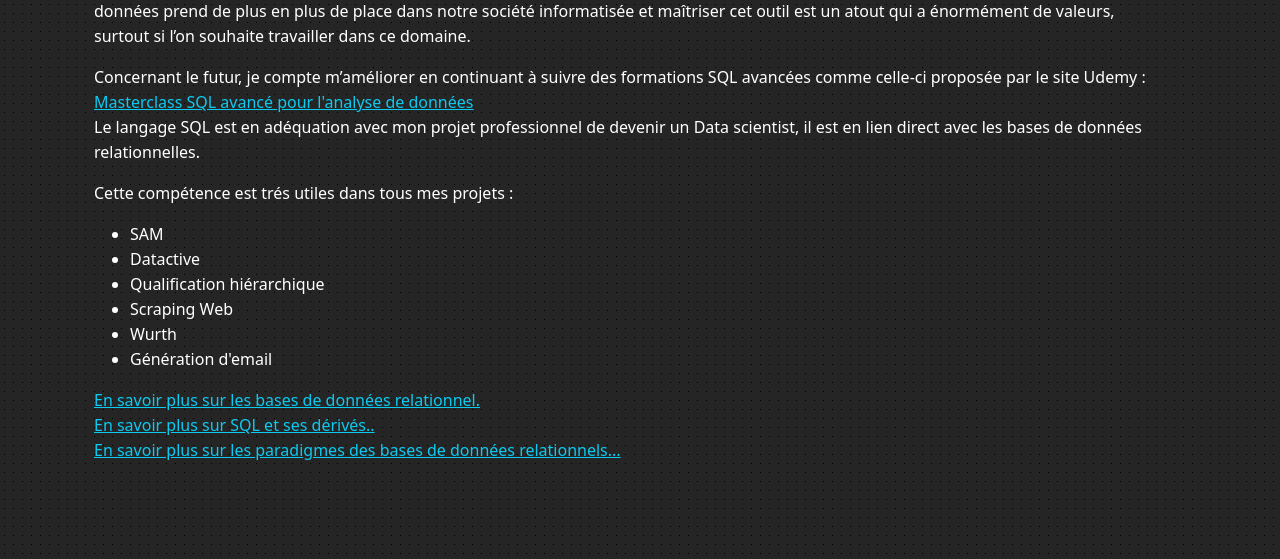
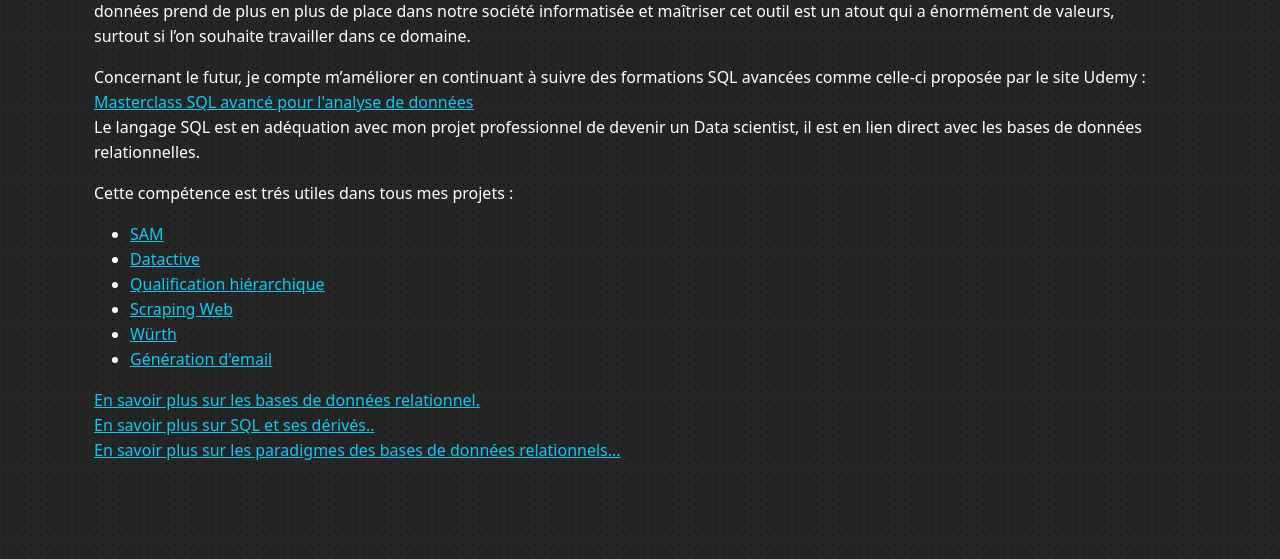
Before and after one commit to Frozenn-X/true_portfolio, a Django app: page /sql-desc in a window 1280 px wide. Shown: the part 1098-1657 px from the top of the page. Run offline with Django 4.2, Linux system fonts and the light colour scheme; some libraries are stand-ins or nearby versions.

Commit message:
lien dans sql & generation email

```diff
--- a/templates/web/competence/technique/sql.html
+++ b/templates/web/competence/technique/sql.html
@@ -73,12 +73,24 @@
             Cette compétence est trés utiles dans tous mes projets :
         </p>
         <ul class="px-5">
-            <li>SAM</li>
-            <li>Datactive</li>
-            <li>Qualification hiérarchique</li>
-            <li>Scraping Web</li>
-            <li>Wurth</li>
-            <li>Génération d'email</li>
+            <li><a href="{% url 'web:SAM_DLF-project' %}" class="text-info">
+                <u>SAM</u>
+            </a></li>
+            <li><a href="{% url 'web:datactive-project' %}" class="text-info">
+                <u>Datactive</u>
+            </a></li>
+            <li><a href="{% url 'web:qualif_hierarchy-project' %}" class="text-info">
+                <u>Qualification hiérarchique</u>
+            </a></li>
+            <li><a href="{% url 'web:scraping_web-project' %}" class="text-info">
+                <u>Scraping Web</u>
+            </a></li>
+            <li><a href="{% url 'web:wurth-project' %}" class="text-info">
+                <u>Würth</u>
+            </a></li>
+            <li><a href="{% url 'web:generation_email-project' %}" class="text-info">
+                <u>Génération d'email</u>
+            </a></li>
         </ul>
     </div>
     <a href="#" target="_blank" class="link-info">En savoir plus sur les bases de données relationnel.</a>
--- a/templates/web/my_projects/generation_email.html
+++ b/templates/web/my_projects/generation_email.html
@@ -6,7 +6,7 @@
 <div class="container row mx-auto h-100 my-lg-0 mt-5 pb-5" style="padding-top: 100px;">
     <h1 class="text-center my-5 link-info">Génération d'email</h1>
     <div>
-        Chez Avenir Data, l'une de mes plus intérressantes missions était d’essayer de générer des adresses emails aux personnes fournissant leurs informations publiquement sur des sites tels que LinkedIn en utilisant le langage SQL ainsi qu’une base de données d’emails que nous possédions sur des personnes travaillant dans des sociétés.
+        Chez Avenir Data, l'une de mes plus intérressantes missions était d’essayer de générer des adresses emails aux personnes fournissant leurs informations publiquement sur des sites tels que LinkedIn en utilisant <a href="{% url 'web:sql-desc' %}" class="text-info"><u>le langage SQL</u></a> et <a href="{% url 'web:python-desc' %}" class="text-info"><u>Python</u></a> ainsi qu’une base de données d’emails que nous possédions sur des personnes travaillant dans des sociétés.
 
         Les objectifs :
         Raccorder une personne à une société via les informations de son profil LinkedIn
```
